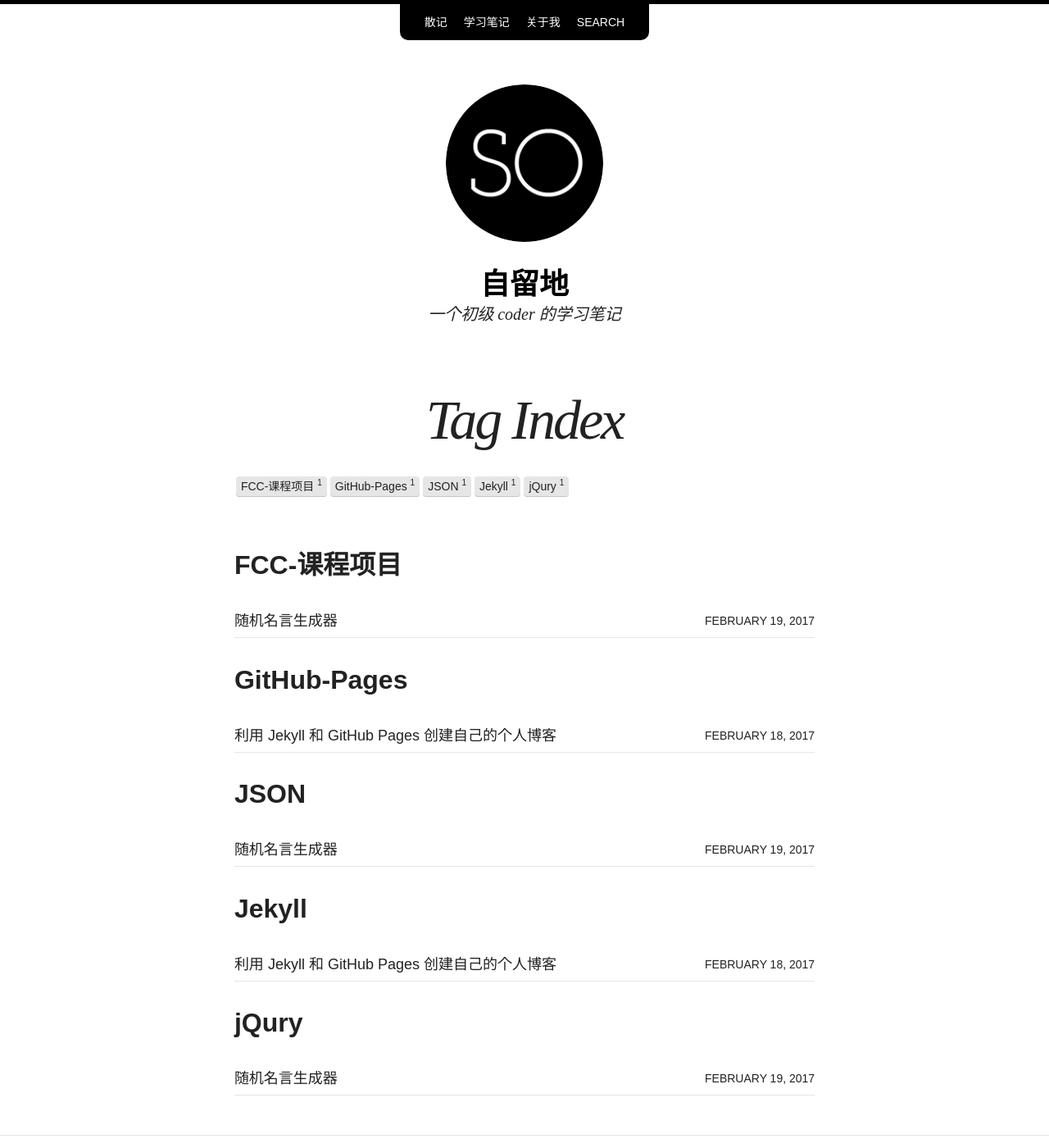
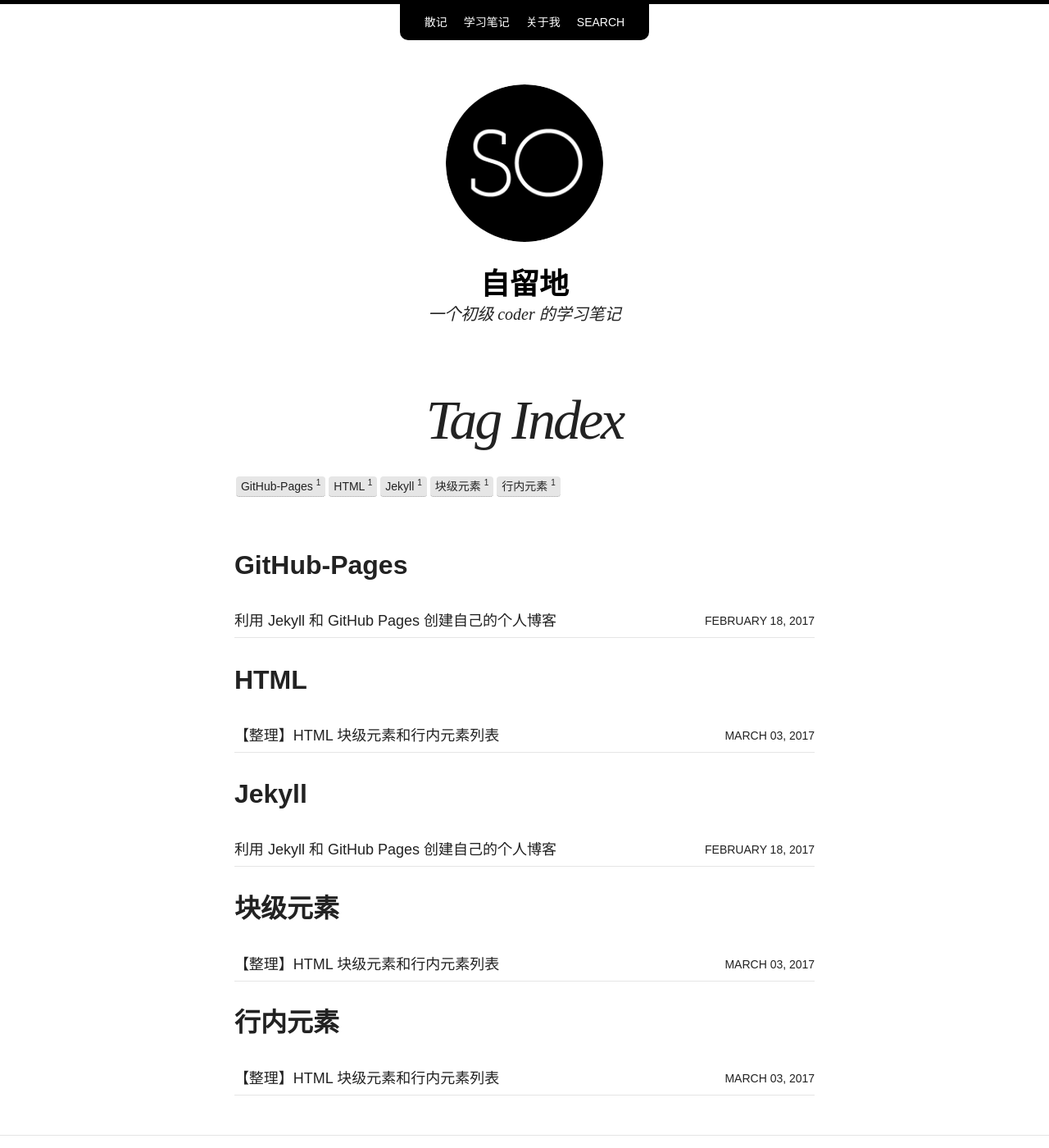
Before and after one commit to TheaAo/TheaAo.github.io, a Jekyll site: the page built from tags/index.md, in a window 1280 px wide and 1400 px high. Shown: the whole window at 82% size. Built offline with Jekyll 4.4.1, drawn with Linux system fonts in a browser that asks for light colours; nearby versions of some CDN libraries.

Commit message:
更新博文

```diff
--- /dev/null
+++ b/_posts/blog/2017-03-03-html-element-level.md
@@ -0,0 +1,45 @@
+---
+layout: post
+title: 【整理】HTML 块级元素和行内元素列表
+excerpt: 根据 MDN web 技术文档整理，属性为块级元素或行内元素的标签
+date: 2017-03-03
+categories: blog
+tags: HTML 块级元素 行内元素
+---
+
+
+|块级元素|行内元素|
+|:------:|:------:|
+|address|a|
+|articel|abbr|
+|aside|*acronym(HTML5 不支持)*|
+|audio|b|
+|blockquote|bdo|
+|canvas|big|
+|dd|br|
+|div|button|
+|dl|cite|
+|fieldset|code|
+|figcaption|dfn|
+|figure|em|
+|footer|i|
+|form|img|
+|h1 h2 h3 h4 h5 h6|input|
+|header|kbd|
+|hgroup|label|
+|hr|map|
+|noscript|object|
+|ol|q|
+|output|samp|
+|p|script|
+|pre|select|
+|section|small|
+|tabel|span|
+|tfoot|strong|
+|ul|sub|
+|video|sup|
+|-|textarea|
+|-|*tt(HTML5 不支持，请用 CSS 代替)*|
+|-|var|
+
+P.S. [在 markdown 文本中插入表格语法](http://glgjing.github.io/blog/2015/04/03/markdown-biao-ge-yu-fa/)
```
Also changed, not shown: _posts/blog/2017-02-19-random_quote_machine.md (+6 -2 lines).
